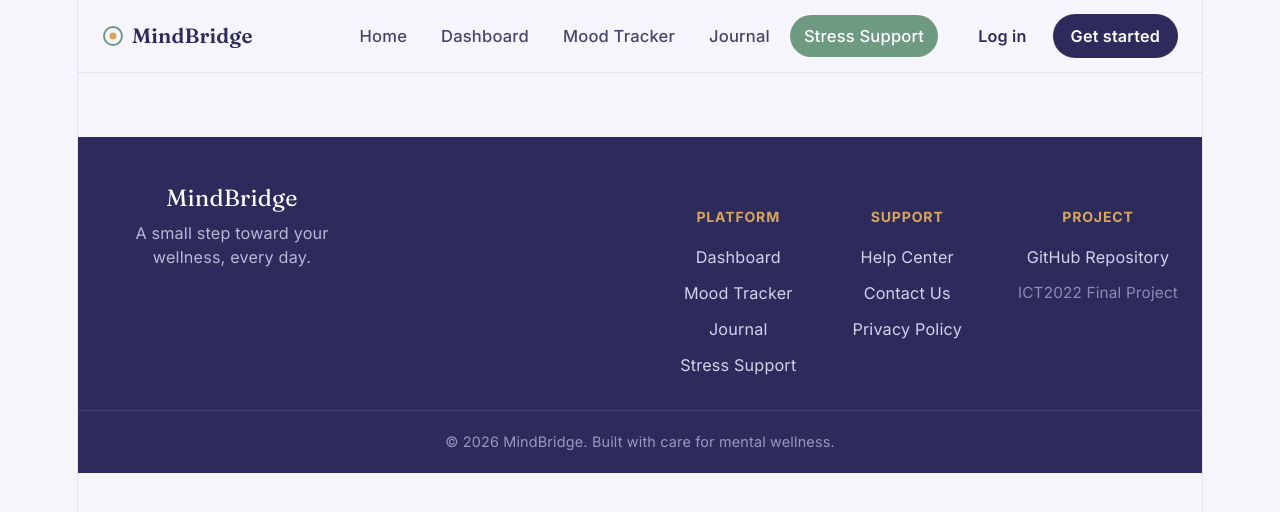
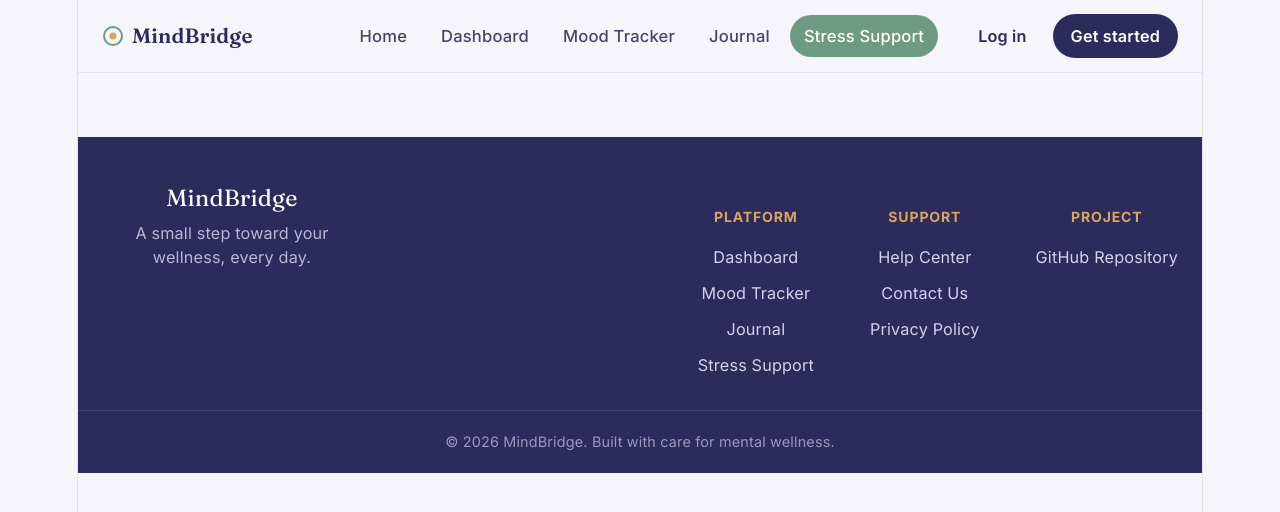
Before and after one commit to induwariadhithya/healLink, a React (Vite) app in the folder client/: page /stress in a window 1280 px wide. Shown: the top 512 px of the page. Built offline with nearby package versions, Linux system fonts and the light colour scheme.

Commit message:
Remove ICT2022 Final Project label from footer

```diff
--- a/client/src/components/Footer.jsx
+++ b/client/src/components/Footer.jsx
@@ -39,7 +39,7 @@ export default function Footer() {
             >
               GitHub Repository
             </a>
-            <span className="mb-footer__muted">ICT2022 Final Project</span>
+
           </div>
         </div>
       </div>
```
